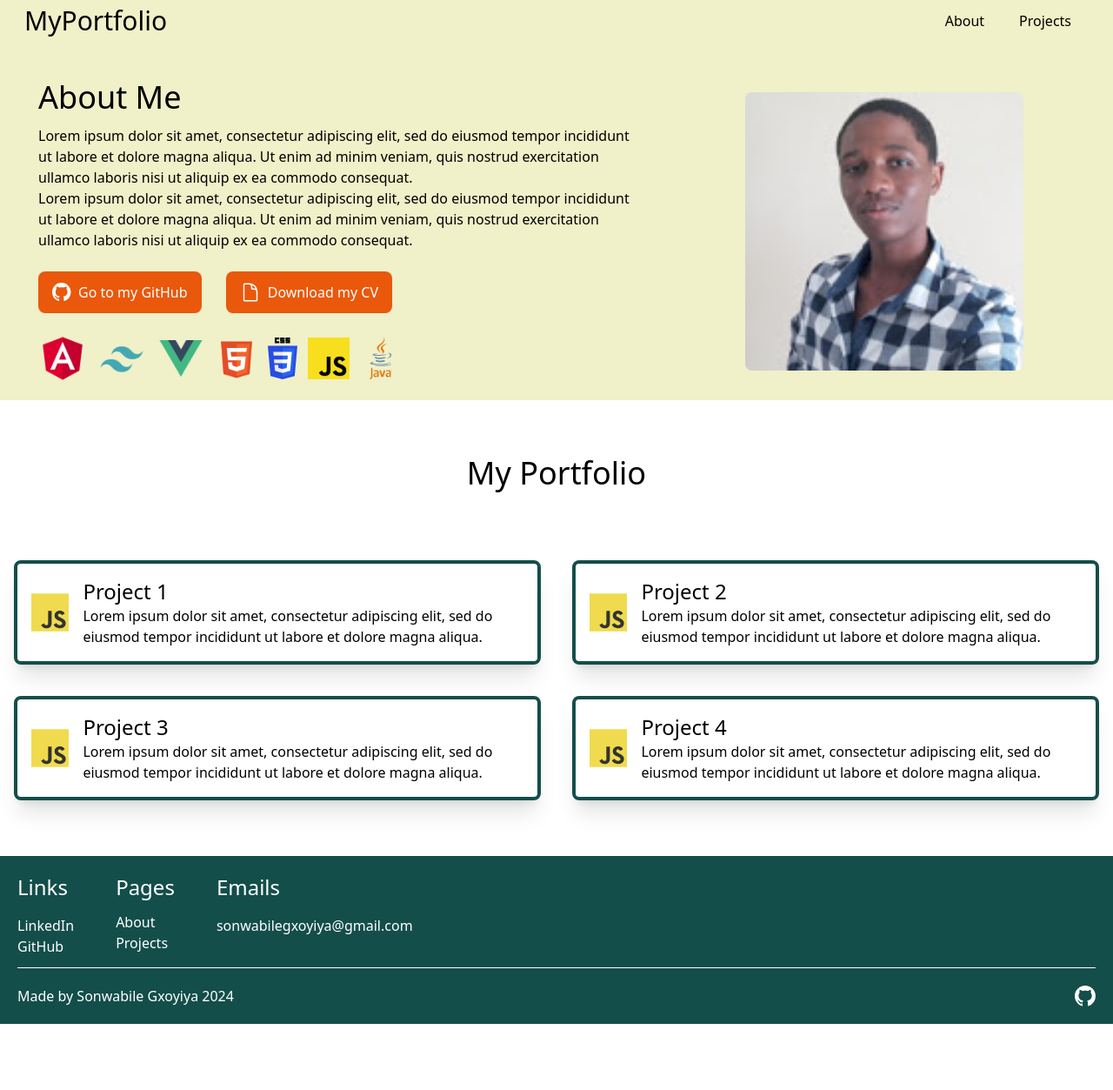
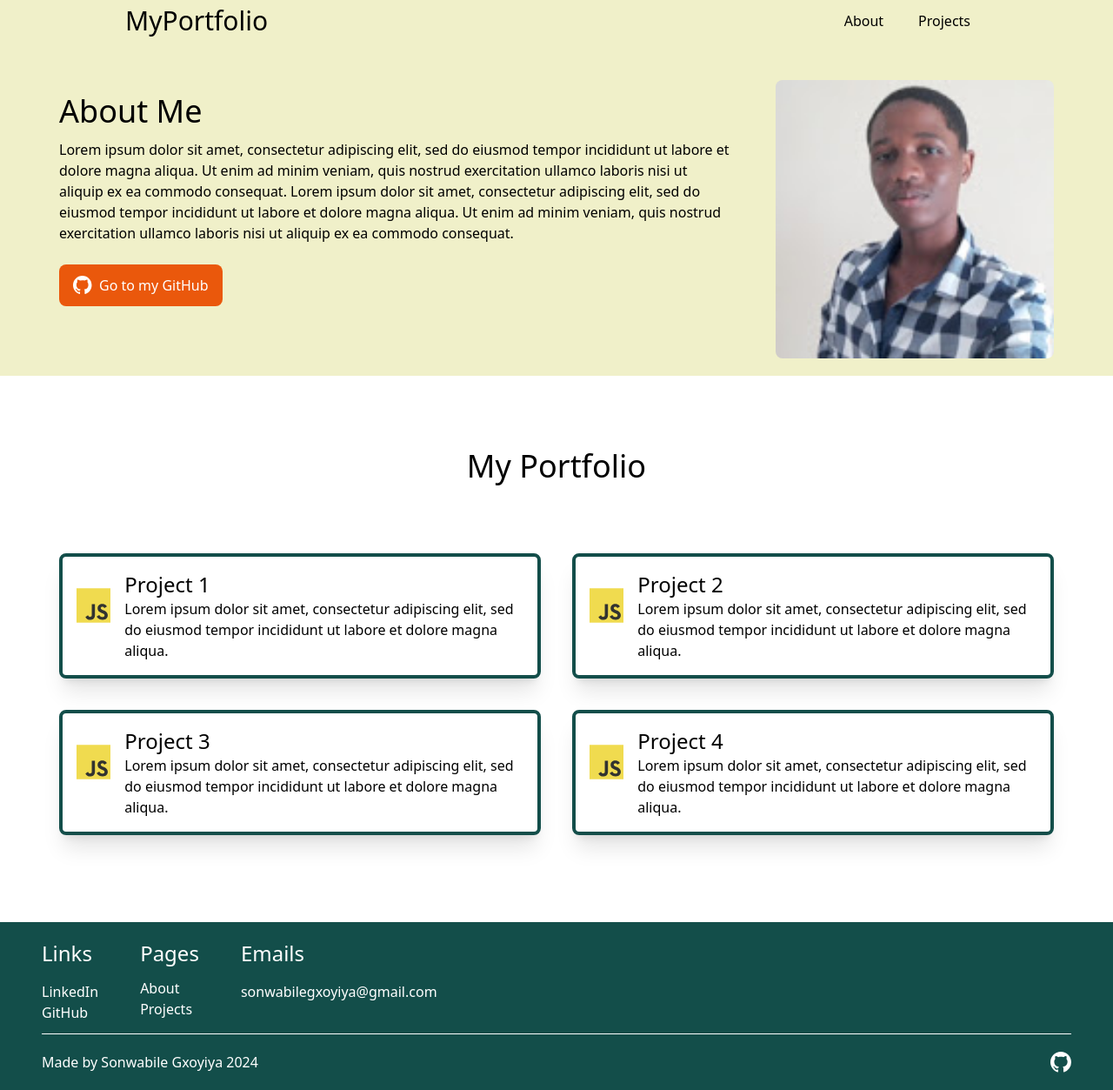
Before and after one commit to sonwabileIT/my-portfolio, a website: page public/index.html in a window 1280 px wide. Shown: the whole page at 87% size. Before the commit the page ends 1177 px from the top, so only its background shows below. Drawn offline with Linux system fonts and the light colour scheme.

Commit message:
feat: add responsive layout

```diff
--- a/public/index.html
+++ b/public/index.html
@@ -5,7 +5,7 @@
 </head>
 <body>
     <div class="bg-cream">
-    <div class="flex justify-between items-center px-7  bg-slate-50">
+        <div class="flex justify-between items-center  max-w-screen-lg mx-auto bg-slate-50 px-4">
             <a href="#">
                 <span class="text-3xl self-center">MyPortfolio</span>
             </a>
@@ -20,30 +20,29 @@
                 </ul>
             </nav>
         </div>
-    <div class=" gap-10 max-w-screen-xl mt-6 p-5 flex flex-row mx-auto ">
-
-        <div class="ml-6">
-            <h2 class="text-4xl">About Me</h2>
-            <p class="mt-3">Lorem ipsum dolor sit amet, consectetur adipiscing elit, sed do eiusmod tempor incididunt ut labore et dolore magna aliqua. Ut enim ad minim veniam, quis nostrud exercitation ullamco laboris nisi ut aliquip ex ea commodo consequat. </p>
-            <p>
+        <div class="gap-10 max-w-screen-xl mt-6 p-5 mx-auto ">
+            <div class="flex flex-col-reverse md:flex-row md:mx-12">
+                <div class="mr-0 md:mr-12">
+                    <h2 class="text-4xl mt-4 text-center md:text-left">About Me</h2>
+                    <p class="mt-3 text-center md:text-left">Lorem ipsum dolor sit amet, consectetur adipiscing elit, sed do eiusmod tempor incididunt ut labore et dolore magna aliqua. Ut enim ad minim veniam, quis nostrud exercitation ullamco laboris nisi ut aliquip ex ea commodo consequat.
                         Lorem ipsum dolor sit amet, consectetur adipiscing elit, sed do eiusmod tempor incididunt ut labore et dolore magna aliqua. Ut enim ad minim veniam, quis nostrud exercitation ullamco laboris nisi ut aliquip ex ea commodo consequat.
                     </p>
 
-            <div class="my-6">
+                    <div class="my-6 text-center md:text-left">
                         <a href="https://github.com/sonwabileIT" target="_blank" rel="noopener noreferrer" class="bg-orange-600 inline-flex items-center justify-center text-center text-white px-4 py-3 rounded-lg">
                             <svg width="22" height="24" viewBox="0 0 100 100" xmlns="http://www.w3.org/2000/svg"><path fill-rule="evenodd" clip-rule="evenodd" d="M48.854 0C21.839 0 0 22 0 49.217c0 21.756 13.993 40.172 33.405 46.69 2.427.49 3.316-1.059 3.316-2.362 0-1.141-.08-5.052-.08-9.127-13.59 2.934-16.42-5.867-16.42-5.867-2.184-5.704-5.42-7.17-5.42-7.17-4.448-3.015.324-3.015.324-3.015 4.934.326 7.523 5.052 7.523 5.052 4.367 7.496 11.404 5.378 14.235 4.074.404-3.178 1.699-5.378 3.074-6.6-10.839-1.141-22.243-5.378-22.243-24.283 0-5.378 1.94-9.778 5.014-13.2-.485-1.222-2.184-6.275.486-13.038 0 0 4.125-1.304 13.426 5.052a46.97 46.97 0 0 1 12.214-1.63c4.125 0 8.33.571 12.213 1.63 9.302-6.356 13.427-5.052 13.427-5.052 2.67 6.763.97 11.816.485 13.038 3.155 3.422 5.015 7.822 5.015 13.2 0 18.905-11.404 23.06-22.324 24.283 1.78 1.548 3.316 4.481 3.316 9.126 0 6.6-.08 11.897-.08 13.526 0 1.304.89 2.853 3.316 2.364 19.412-6.52 33.405-24.935 33.405-46.691C97.707 22 75.788 0 48.854 0z" fill="#fff" /></svg>
                             <span class="ml-2">Go to my GitHub</span>
 
                         </a>
-                <a href="https://github.com/sonwabileIT" class=" bg-orange-600 inline-flex items-center justify-center text-center text-white px-4 py-3 ml-6 rounded-lg" >
+                        <!-- <a href="https://github.com/sonwabileIT" class=" bg-orange-600 inline-flex items-center justify-center text-center text-white px-4 py-3 ml-6 rounded-lg" >
                             <svg xmlns="http://www.w3.org/2000/svg" fill="none" viewBox="0 0 24 24" stroke-width="1.5" stroke="currentColor" class="w-6 h-6">
                             <path stroke-linecap="round" stroke-linejoin="round" d="M19.5 14.25v-2.625a3.375 3.375 0 0 0-3.375-3.375h-1.5A1.125 1.125 0 0 1 13.5 7.125v-1.5a3.375 3.375 0 0 0-3.375-3.375H8.25m2.25 0H5.625c-.621 0-1.125.504-1.125 1.125v17.25c0 .621.504 1.125 1.125 1.125h12.75c.621 0 1.125-.504 1.125-1.125V11.25a9 9 0 0 0-9-9Z" />
                             </svg>
                             <span class="ml-2">Download my CV</span>
-                </a>
+                        </a> -->
                     </div>
 
-            <div class="flex flex-row items-center gap-x-3">
+                    <!-- <div class="flex flex-row items-center gap-x-3 justify-center md:justify-start">
                         <img src="images/angular-svgrepo-com.png" alt="Angular" class="h-14 ">
                         <img src="images/tailwind-svgrepo-com.png" alt="Tailwindcss" class="h-14 ">
                         <img src="images/vue-svgrepo-com.png" alt="Vue" class="h-14 ">
@@ -51,21 +50,21 @@
                         <img src="images/CSS3_logo_and_wordmark.svg" alt="CSS" class="h-12">
                         <img src="images/javascript-svgrepo-com.png" class="h-12 ">
                         <img src="images/java-4-logo-svgrepo-com.png" alt="Java" class="h-12 ">
-            </div>
+                    </div> -->
 
                 </div>
-        <div class="mx-auto my-auto w-full flex justify-center">
+                <div class="flex justify-center shrink-0">
                     <img src="images/Soso.jpg" alt="Sonwabile" class="size-80 rounded-lg">
                 </div>
-
+            </div>
 
         </div>
 
     </div>
-    <div class="my-16 mx-auto max-w-screen-xl">
+    <div class="my-16 mx-auto max-w-screen-xl p-5">
         <h2 class="text-center text-4xl mb-20 ">My Portfolio</h2>
-        <div class="mx-4 my-4">
-            <ul class="grid grid-cols-2 gap-9">
+            <div class="md:mx-12 my-4">
+                <ul class="grid grid-cols-1 md:grid-cols-2 gap-9">
                     <li class="flex gap-4 border-4 border-teal-900 rounded-lg p-4 shadow-xl">
                         <div class=""><img src="images/logo-javascript.svg" class="h-20"></div>
                         <div class="text-left">
@@ -98,8 +97,9 @@
             </div>
     </div>
     <footer class="bg-teal-900 text-white">
-        <div class="px-5 py-5">
-            <div class=" flex flex-row gap-12 " >
+            <div class=" max-w-screen-xl mx-auto py-5">
+                <div class="mx-12">
+                    <div class=" flex flex-col md:flex-row md:gap-12 " >
 
                         <div class="">
                             <h2 class="text-2xl mb-4 text-white">Links</h2>
@@ -149,6 +149,7 @@
                         </div>
                     </div>
                 </div>
+            </div>
     </footer>
 </body>
 </html>
```
Also changed, not shown: public/output.css. Lines whose indentation alone changed are shown as unchanged.
